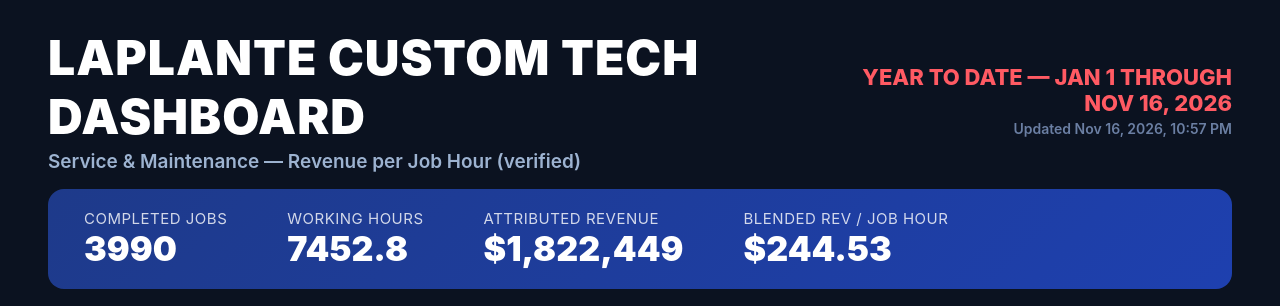
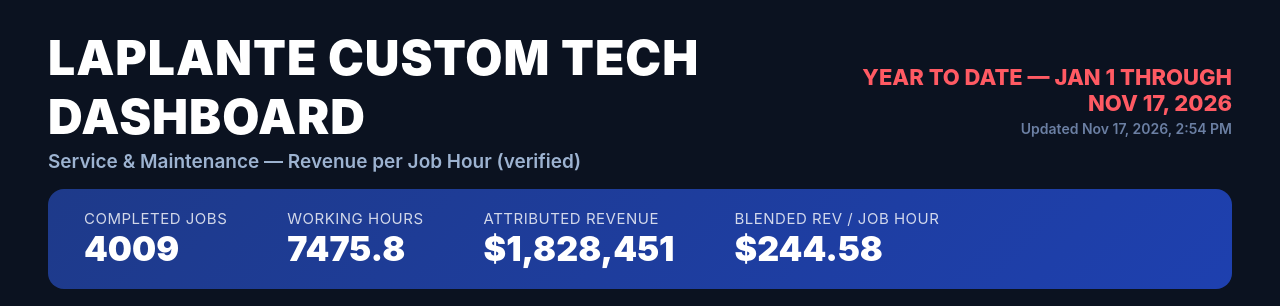
Before and after one commit to shawnlaplante/shawnlaplante.github.io, a plain HTML site: page index.html in a window 1280 px wide. Shown: the top 306 px of the page. Drawn offline with Linux system fonts and the light colour scheme.

Commit message:
Auto-refresh YTD dashboard 2026-11-17 19:54 UTC

```diff
--- a/index.html
+++ b/index.html
@@ -127,34 +127,34 @@
 
 <script>
 const DATA = {
-  period: "Year to Date \u2014 Jan 1 through Nov 16, 2026",
-  updated: "Nov 16, 2026, 10:57 PM",
+  period: "Year to Date \u2014 Jan 1 through Nov 17, 2026",
+  updated: "Nov 17, 2026, 2:54 PM",
   main: [
     {"name":"Michael Street","jobs":111,"hours":132.47,"revenue":54220.45,"rate":409.3},
-    {"name":"James Perkins","jobs":660,"hours":625.72,"revenue":240711.51,"rate":384.7},
-    {"name":"Garrett Fontaine","jobs":200,"hours":261.83,"revenue":98753.7,"rate":377.17},
+    {"name":"James Perkins","jobs":663,"hours":628.23,"revenue":241456.51,"rate":384.34},
+    {"name":"Garrett Fontaine","jobs":203,"hours":265.75,"revenue":100226.7,"rate":377.15},
     {"name":"Noah Dennis","jobs":219,"hours":307.12,"revenue":115339.3,"rate":375.55},
     {"name":"Keith Foster","jobs":19,"hours":33.0,"revenue":11910.0,"rate":360.91},
     {"name":"Neva Stevens","jobs":179,"hours":281.18,"revenue":95634.5,"rate":340.12},
-    {"name":"Wayne Bell","jobs":279,"hours":458.55,"revenue":153315.75,"rate":334.35},
-    {"name":"Bill Heald","jobs":111,"hours":186.62,"revenue":57217.61,"rate":306.6},
-    {"name":"Tim Nathanson","jobs":528,"hours":684.8,"revenue":199427.17,"rate":291.22},
+    {"name":"Wayne Bell","jobs":280,"hours":459.42,"revenue":153639.75,"rate":334.42},
+    {"name":"Bill Heald","jobs":114,"hours":190.1,"revenue":58314.61,"rate":306.76},
+    {"name":"Tim Nathanson","jobs":530,"hours":687.18,"revenue":200061.17,"rate":291.13},
     {"name":"Cameron Kimball","jobs":18,"hours":44.12,"revenue":12614.0,"rate":285.9},
     {"name":"Rob Milligan","jobs":106,"hours":233.1,"revenue":66098.02,"rate":283.56},
     {"name":"Josh Maxfield","jobs":6,"hours":18.98,"revenue":5245.0,"rate":276.34},
     {"name":"Zachary Biron","jobs":30,"hours":72.75,"revenue":19943.1,"rate":274.13},
     {"name":"Kinap Bassett","jobs":91,"hours":129.83,"revenue":35326.0,"rate":272.09},
-    {"name":"Corey Geyer","jobs":415,"hours":790.43,"revenue":189531.74,"rate":239.78},
-    {"name":"Christian Mendez","jobs":335,"hours":707.87,"revenue":164003.32,"rate":231.69},
+    {"name":"Corey Geyer","jobs":418,"hours":792.77,"revenue":190066.74,"rate":239.75},
+    {"name":"Christian Mendez","jobs":336,"hours":709.65,"revenue":164338.32,"rate":231.58},
     {"name":"Troy Hatton","jobs":128,"hours":187.22,"revenue":36303.76,"rate":193.91},
     {"name":"Aaron Beverly","jobs":10,"hours":22.22,"revenue":4143.0,"rate":186.45},
-    {"name":"Jake Worthing","jobs":70,"hours":181.37,"revenue":33815.66,"rate":186.45},
+    {"name":"Jake Worthing","jobs":72,"hours":183.73,"revenue":34239.66,"rate":186.36},
     {"name":"Norman Saindon","jobs":12,"hours":21.58,"revenue":3718.0,"rate":172.29},
     {"name":"Patrick Tracy","jobs":54,"hours":134.53,"revenue":21697.84,"rate":161.29},
     {"name":"Tyler Campbell","jobs":8,"hours":45.4,"revenue":6027.45,"rate":132.76},
     {"name":"Wayne Young","jobs":85,"hours":365.82,"revenue":44049.3,"rate":120.41},
     {"name":"Sam Lewis","jobs":14,"hours":80.52,"revenue":9146.0,"rate":113.59},
-    {"name":"Jesus Molina-Mendez","jobs":244,"hours":1036.4,"revenue":115083.6,"rate":111.04},
+    {"name":"Jesus Molina-Mendez","jobs":245,"hours":1039.82,"revenue":115518.6,"rate":111.09},
     {"name":"Jackson Ndikumana","jobs":42,"hours":343.93,"revenue":21441.05,"rate":62.34},
     {"name":"Michael Sutherland","jobs":6,"hours":65.42,"revenue":3708.0,"rate":56.68},
     {"name":"Dave LaBrecque","jobs":10,"hours":0.0,"revenue":4023.86,"rate":null}
@@ -164,7 +164,7 @@ const DATA = {
     {"name":"Return Trip","jobs":1,"hours":0.0,"revenue":89.0,"rate":null},
     {"name":"Warranty","jobs":1,"hours":0.0,"revenue":900.0,"rate":null}
   ],
-  totals: {jobs:3990, hours:7452.78, revenue:1822448.69, blended:244.53}
+  totals: {jobs:4009, hours:7475.84, revenue:1828450.69, blended:244.58}
 };
 
 const PHOTOS = {
```
